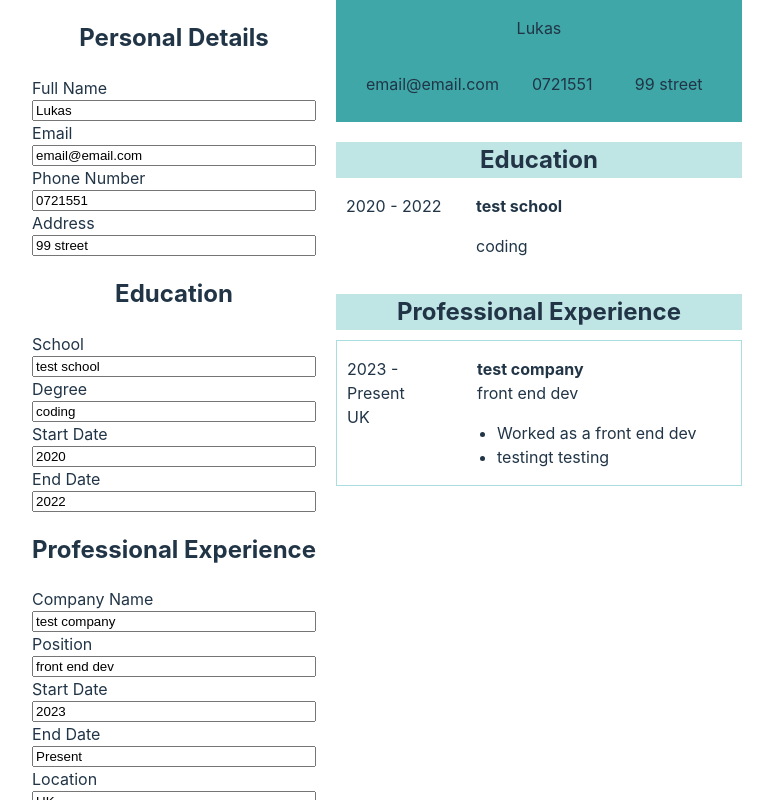
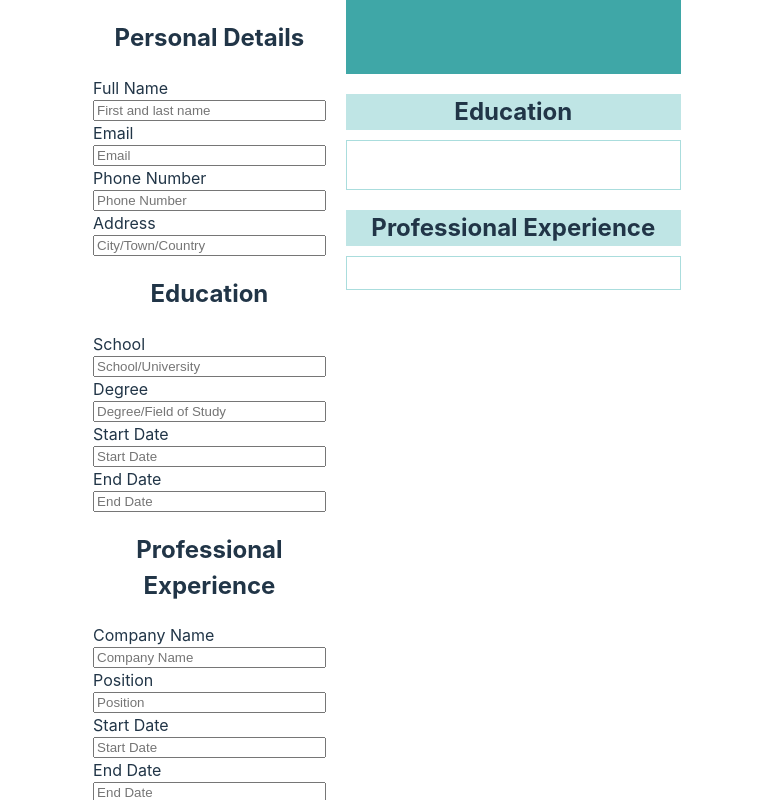
Before and after one commit to LukasDrinkwater/Project-cv-application, a React (Vite) app: page / in a window 1280 px wide. Shown: the top 800 px of the page, without its empty margins (253-1026 px from the left). Built offline with nearby package versions, Linux system fonts and the light colour scheme.

Commit message:
added conditional checks to teh dates and experience so it doesnt render the li and start dates

```diff
--- a/src/App.jsx
+++ b/src/App.jsx
@@ -7,30 +7,30 @@ import "./styles/cv-preview.css";
 
 function App() {
   const [personalData, setPersonalData] = useState({
-    name: "Lukas",
-    email: "email@email.com",
-    phoneNumber: "0721551",
-    address: "99 street",
+    name: "",
+    email: "",
+    phoneNumber: "",
+    address: "",
   });
 
   const [educationData, setEducationData] = useState({
-    school: "test school",
-    degree: "coding",
-    startDate: "2020",
-    endDate: "2022",
+    school: "",
+    degree: "",
+    startDate: "",
+    endDate: "",
   });
 
   const [experienceData, setExperienceData] = useState([
     {
       id: uuid(),
-      company: "test company",
-      position: "front end dev",
-      startDate: "2023",
-      endDate: "Present",
-      location: "UK",
+      company: "",
+      position: "",
+      startDate: "",
+      endDate: "",
+      location: "",
       experience: [
-        { id: uuid(), text: "Worked as a front end dev" },
-        { id: uuid(), text: "testingt testing" },
+        { id: uuid(), text: "" },
+        { id: uuid(), text: "" },
       ],
     },
   ]);
--- a/src/components/cv-components/cv-Education.jsx
+++ b/src/components/cv-components/cv-Education.jsx
@@ -3,7 +3,9 @@ function CVEducation({ educationData }) {
     // can add a forEach loop if I allow the user to add more schools
     <div className="CVEducationContainer">
       <div className="startEndDate">
-        <p>{`${educationData.startDate} - ${educationData.endDate}`}</p>
+        {educationData.startDate && (
+          <p>{`${educationData.startDate} - ${educationData.endDate}`}</p>
+        )}
       </div>
       <div className="educationInfoContainer">
         <p className="school">{educationData.school}</p>
--- a/src/components/cv-components/cvExperience.jsx
+++ b/src/components/cv-components/cvExperience.jsx
@@ -9,7 +9,9 @@ function CVExperience({ experienceData }) {
         <Fragment key={element.id}>
           <div className="companyContainer">
             <div className="locationContainer">
-              <p className="dateP">{`${element.startDate} - ${element.endDate}`}</p>
+              {element.startDate && (
+                <p className="dateP">{`${element.startDate} - ${element.endDate}`}</p>
+              )}
               <p className="locationP">{element.location}</p>
             </div>
             <div className="experienceDetailContainer">
@@ -34,9 +36,9 @@ function CVExperienceLine({ element }) {
       </div>
       <div className="experienceLines">
         <ul>
-          {element.experience.map((line) => (
-            <li key={line.id}>{line.text}</li>
-          ))}
+          {element.experience.map(
+            (line) => line.text && <li key={line.id}>{line.text}</li>
+          )}
         </ul>
       </div>
     </>
--- a/src/styles/cv-preview.css
+++ b/src/styles/cv-preview.css
@@ -2,15 +2,15 @@
   display: flex;
   flex-direction: column;
   padding-left: 20px;
-  /* flex-grow: 1; */
-  flex: 1;
-  /* max-width: 750px; */
+
+  /* flex: 1; */
+  max-width: 750px;
   width: 100%;
 }
 
 .CVPreviewContainer {
-  display: flex;
-  flex: 1;
+  /* display: flex; */
+  /* flex: 1; */
 }
 
 /* CV PERSONAL CONTAINER */
@@ -67,6 +67,8 @@
   display: flex;
   padding-left: 10px;
   padding-right: 10px;
+  border: 1px solid #add;
+  margin-top: 10px;
 }
 
 /* .startEndDate {
```
